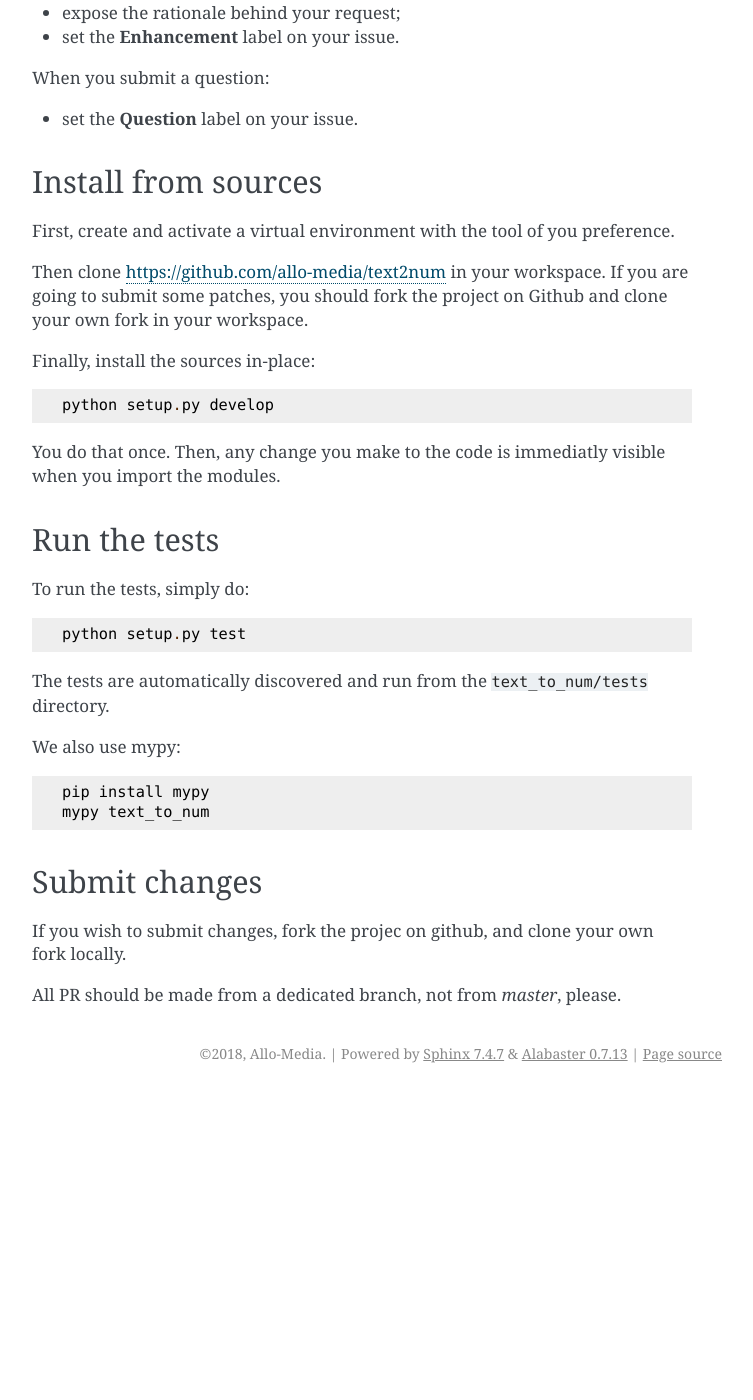
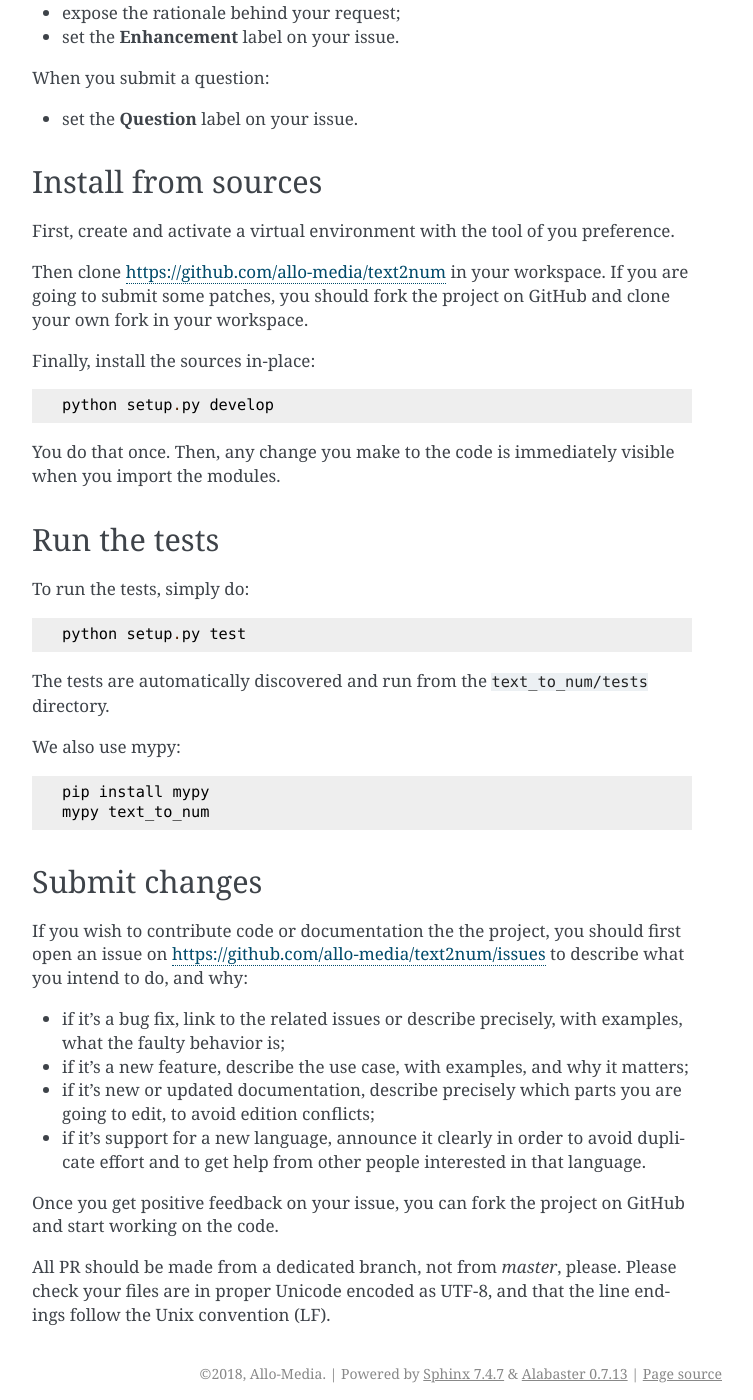
Before and after one commit to allo-media/text2num, a Sphinx documentation site: the page built from doc/contribute.rst, in a window 1280 px wide and 1400 px high, scrolled down 498 px. Shown: the whole window, without its empty margins (388-1141 px from the left). Built offline with Sphinx 7.4.7, drawn with Linux system fonts in a browser that asks for light colours; before the commit the page ends 1591 px from its top, so only the background shows below that.

Commit message:
Contribution guidelines.

```diff
--- a/doc/contribute.rst
+++ b/doc/contribute.rst
@@ -29,14 +29,14 @@ Install from sources
 First, create and activate a virtual environment with the tool of you preference.
 
 Then clone https://github.com/allo-media/text2num in your workspace.
-If you are going to submit some patches, you should fork the project on Github and clone
+If you are going to submit some patches, you should fork the project on GitHub and clone
 your own fork in your workspace.
 
 Finally, install the sources in-place::
 
     python setup.py develop
 
-You do that once. Then, any change you make to the code is immediatly visible when you import the modules.
+You do that once. Then, any change you make to the code is immediately visible when you import the modules.
 
 Run the tests
 -------------
@@ -55,6 +55,16 @@ We also use mypy::
 Submit changes
 --------------
 
-If you wish to submit changes, fork the projec on github, and clone your own fork locally.
+If you wish to contribute code or documentation the the project, you should first open an issue
+on https://github.com/allo-media/text2num/issues to describe what you intend to do, and
+why:
+
+* if it's a bug fix, link to the related issues or describe precisely, with examples, what the faulty behavior is;
+* if it's a new feature, describe the use case, with examples, and why it matters;
+* if it's new or updated documentation, describe precisely which parts you are going to edit, to avoid edition conflicts;
+* if it's support for a new language, announce it clearly in order to avoid duplicate effort and to get help from other people interested in that language.
+
+Once you get positive feedback on your issue, you can fork the project on GitHub and start working on the code.
 
 All PR should be made from a dedicated branch, not from *master*, please.
+Please check your files are in proper Unicode encoded as UTF-8, and that the line endings follow the Unix convention (LF).
```
